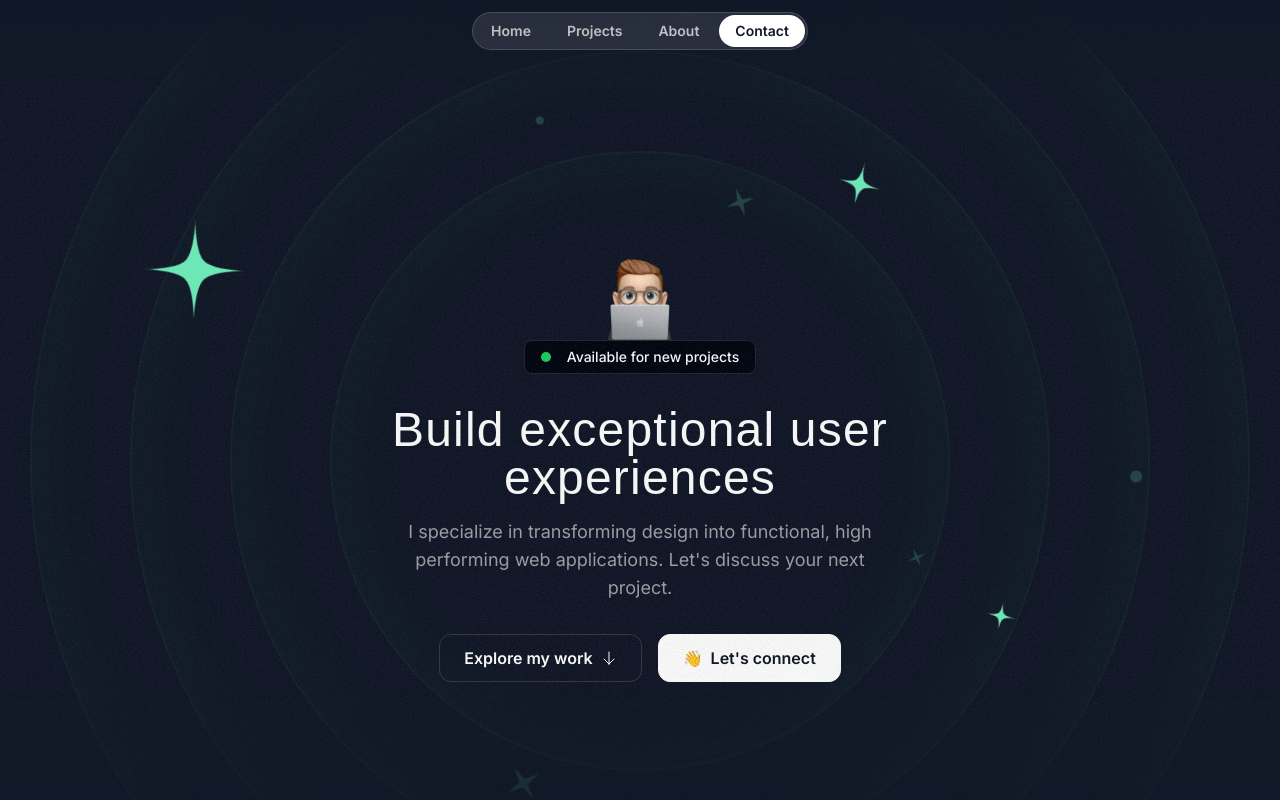
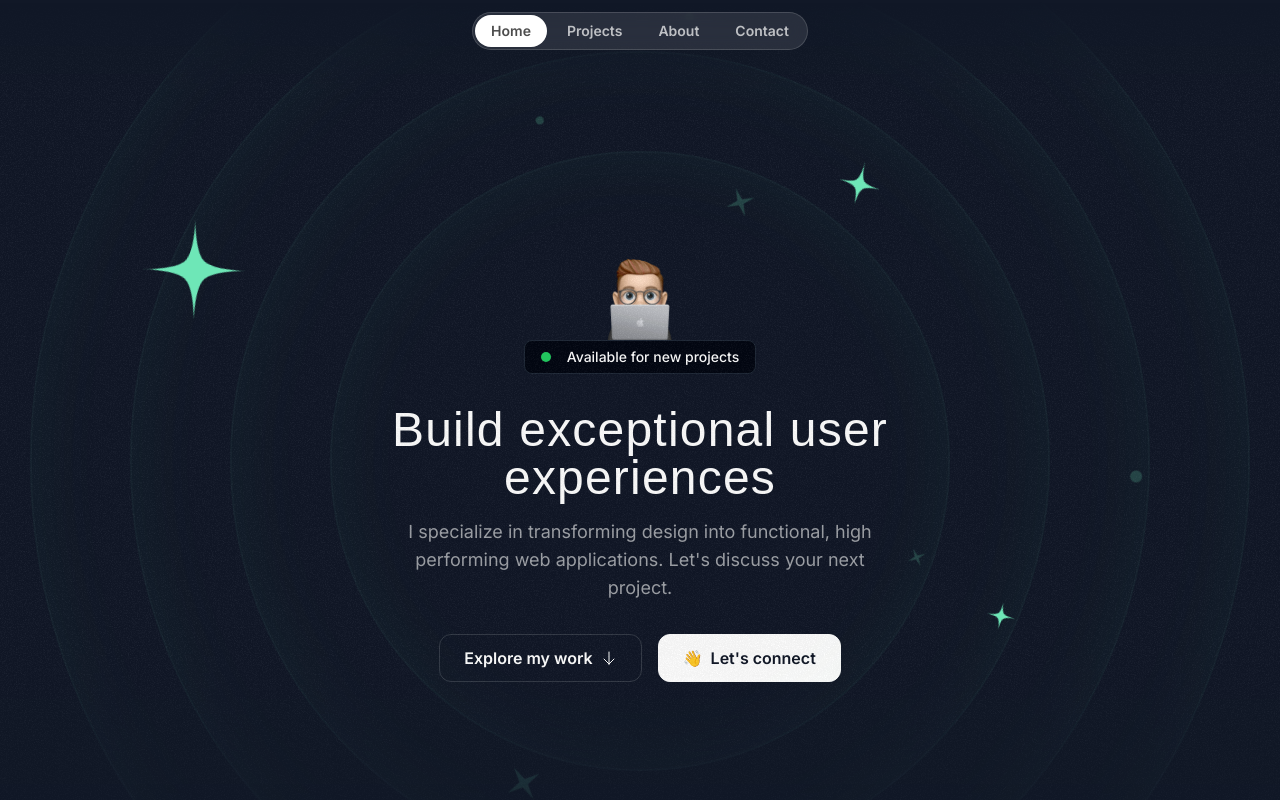
Before and after one commit to NaK8/portfolio, a Next.js app: page / in a window 1280 px wide. Shown: the top 800 px of the page. Built offline with nearby package versions, Linux system fonts and the light colour scheme; a web font is replaced by a local one.

Commit message:
add smooth scroll and nav animation

```diff
--- a/app/globals.css
+++ b/app/globals.css
@@ -16,8 +16,11 @@
 
 @layer base {
   .nav-item {
+    @apply relative rounded-full px-4 py-1.5 text-sm font-semibold text-white text-white/70 transition duration-300;
+  }
+  /* .nav-item {
     @apply rounded-full px-4 py-1.5 text-sm font-semibold text-white text-white/70 transition duration-300 hover:bg-white/10;
-  }
+  } */
   .hero-ring {
     @apply absolute inset-0 left-1/2 top-1/2 -translate-x-1/2 -translate-y-1/2 rounded-full border-2 border-emerald-300/5 shadow-[0_0_80px_inset] shadow-emerald-300/5;
   }
--- /dev/null
+++ b/app/template.tsx
@@ -0,0 +1,16 @@
+"use client";
+
+import React, { useEffect } from "react";
+import LocomotiveScroll from "locomotive-scroll";
+
+const Template = ({ children }: { children: React.ReactNode }) => {
+  useEffect(() => {
+    (async () => {
+      const locomotiveScroll = new LocomotiveScroll();
+      return locomotiveScroll;
+    })();
+  }, []);
+  return <div data-scroll-container>{children}</div>;
+};
+
+export default Template;
--- a/package.json
+++ b/package.json
@@ -11,9 +11,11 @@
   "dependencies": {
     "@next/third-parties": "^14.2.12",
     "@svgr/webpack": "^8.1.0",
+    "@types/locomotive-scroll": "^4.1.3",
     "eslint-config-prettier": "^9.1.0",
     "eslint-plugin-tailwindcss": "^3.17.4",
     "framer-motion": "^11.5.4",
+    "locomotive-scroll": "^5.0.0-beta.21",
     "next": "^15.0.0-rc.0",
     "react": "^19.0.0-rc-206df66e-20240912",
     "react-dom": "^19.0.0-rc-206df66e-20240912",
--- a/sections/Header.tsx
+++ b/sections/Header.tsx
@@ -1,22 +1,53 @@
+"use client";
+
+import { useState } from "react";
+import { motion } from "framer-motion";
+
+const navLinks = [
+  { url: "#", title: "Home" },
+  { url: "#projects", title: "Projects" },
+  { url: "#about-me", title: "About" },
+  { url: "#contact-me", title: "Contact" },
+];
+
+type NavLinksType = { url: string; title: string };
+
 const Header = () => {
+  const [active, setActive] = useState<NavLinksType | null>(navLinks[0]);
+  const [hover, setHover] = useState<NavLinksType | null>(null);
   return (
     <header className="fixed top-3 z-10 flex w-full items-center justify-center">
-      <nav className="flex gap-1 rounded-full border border-white/15 bg-white/10 p-0.5 backdrop-blur">
-        <a href="#" className="nav-item">
-          Home
-        </a>
-        <a href="#projects" className="nav-item">
-          Projects
-        </a>
-        <a href="#about-me" className="nav-item">
-          About
-        </a>
-        <a
-          href="#contact-me"
-          className="nav-item bg-white text-gray-900 hover:bg-white/70 hover:text-gray-900"
-        >
-          Contact
-        </a>
+      <nav
+        onMouseLeave={() => setHover(null)}
+        className="flex gap-1 rounded-full border border-white/15 bg-white/10 p-0.5 backdrop-blur"
+      >
+        {navLinks.map((link, i) => (
+          <a
+            key={i}
+            href={link.url}
+            onClick={() => setActive(link)}
+            onMouseOver={() => setHover(link)}
+            className={`nav-item z-0`}
+          >
+            {active?.title === link.title && (
+              <motion.div
+                layoutId="nav"
+                transition={{ type: "spring", bounce: 0.2, duration: 0.6 }}
+                className="absolute inset-0 z-10 bg-white mix-blend-difference"
+                style={{ borderRadius: 9999 }}
+              />
+            )}
+            {hover?.title === link.title && (
+              <motion.div
+                layoutId="nav-hover"
+                transition={{ type: "spring", bounce: 0.2, duration: 0.6 }}
+                className="absolute inset-0 z-10 bg-white/10 mix-blend-difference"
+                style={{ borderRadius: 9999 }}
+              />
+            )}
+            {link.title}
+          </a>
+        ))}
       </nav>
     </header>
   );
```
Also changed, not shown: 1 other file (tests, documents, lock files or other folders).
